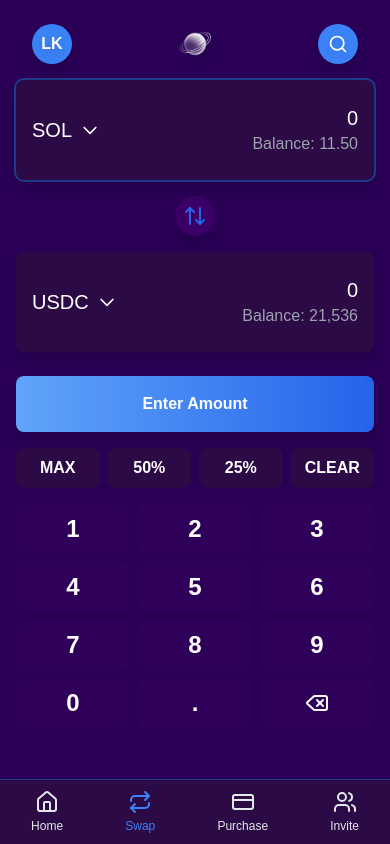
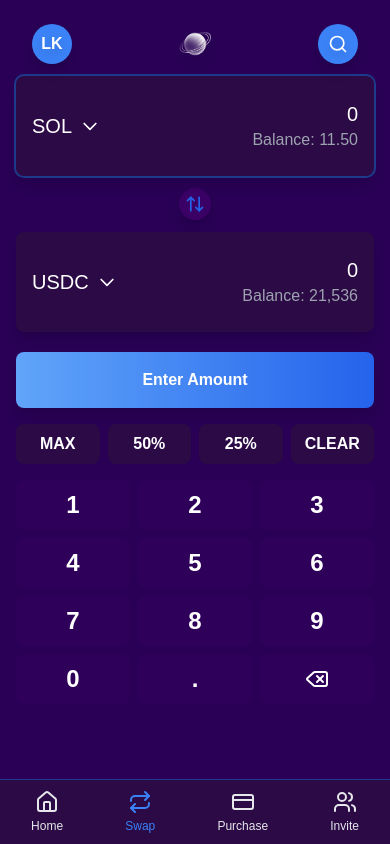
Before and after one commit to lukesolgg/solana-app-ldk, a Next.js app: page /swap in a window 390 px wide. Built offline with nearby package versions, Linux system fonts and the light colour scheme.

Commit message:
made curency boxes smaller and icons for mobile styling

```diff
--- a/src/app/swap/page.tsx
+++ b/src/app/swap/page.tsx
@@ -208,7 +208,7 @@
       <HeaderIcons />
 
       <div className="flex flex-col px-4 h-full">
-        <div className="space-y-4 my-4">
+        <div className="space-y-3 md:space-y-4 my-3 md:my-4">
           {/* First Currency Box */}
           <CurrencyBox position="top" />
 
@@ -216,9 +216,9 @@
           <div className="flex justify-center">
   <button
     onClick={handleSwap}
-    className="bg-[#3a0066] p-2 rounded-full shadow-lg hover:bg-[#4a0086] transition-colors"
+    className="bg-[#3a0066] p-1.5 md:p-2 rounded-full shadow-lg hover:bg-[#4a0086] transition-colors"
   >
-    <ArrowUpDown className="h-6 w-6 text-blue-600" />
+    <ArrowUpDown className="h-5 w-5 md:h-6 md:w-6 text-blue-600" />
   </button>
 </div>
 
```
